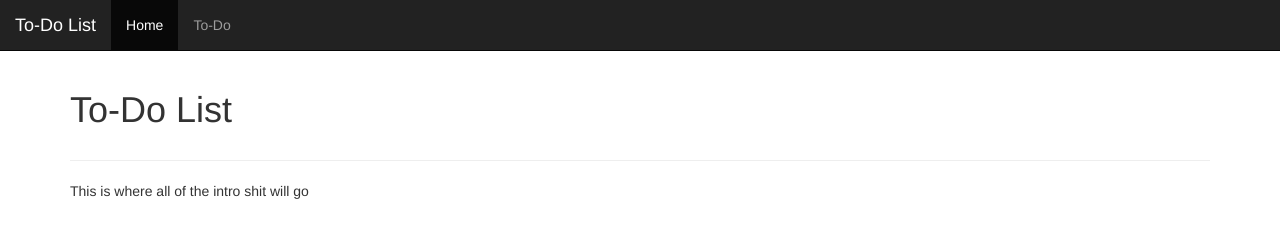
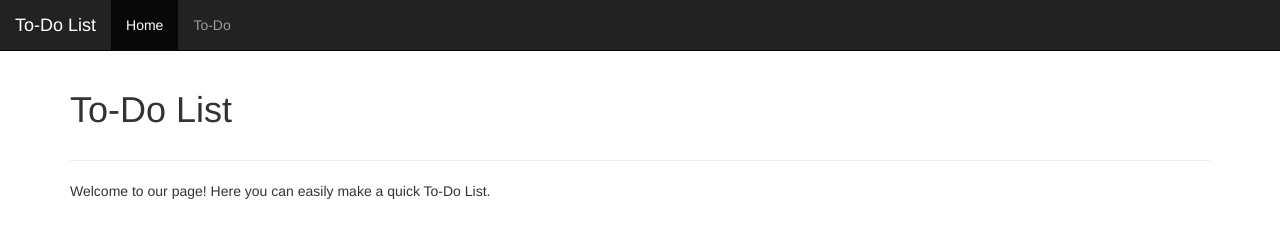
Before and after one commit to chromalife/Software-Dev-Project-1, a website: page rev_final/To-Do-List-Final/server/views/index.html at #!/home in a window 1280 px wide. Drawn offline with nearby package versions, Linux system fonts and the light colour scheme.

Commit message:
Fixed some stuff! - Anwar

```diff
--- a/rev_final/To-Do-List-Final/public/app/home/_home.html
+++ b/rev_final/To-Do-List-Final/public/app/home/_home.html
@@ -6,6 +6,6 @@
 <hr>
 <div class="row">
     <div class="col-md-12">
-        <p>This is where all of the intro shit will go</p>
+        <p>Welcome to our page! Here you can easily make a quick To-Do List. </p>
     </div>
 </div>
```
